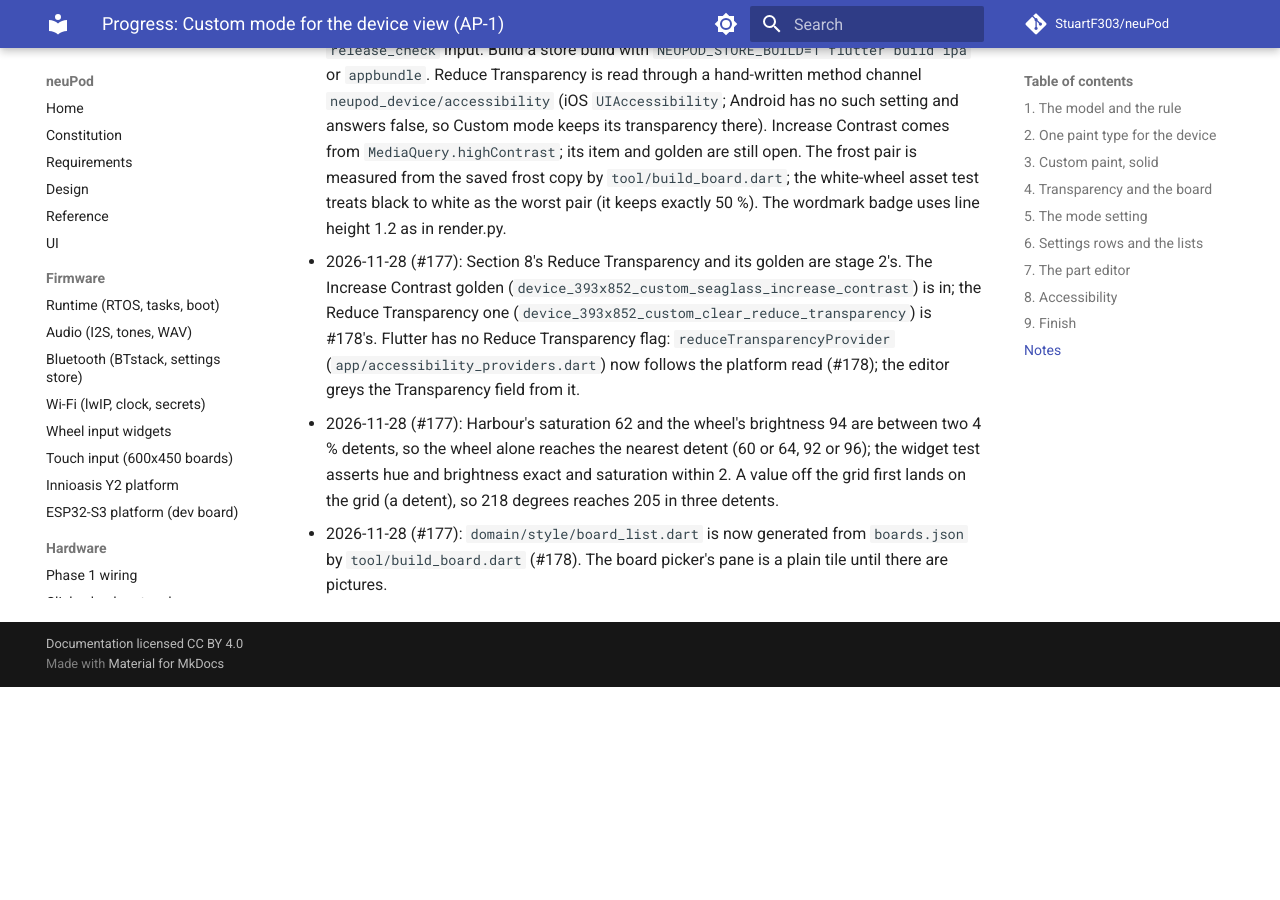
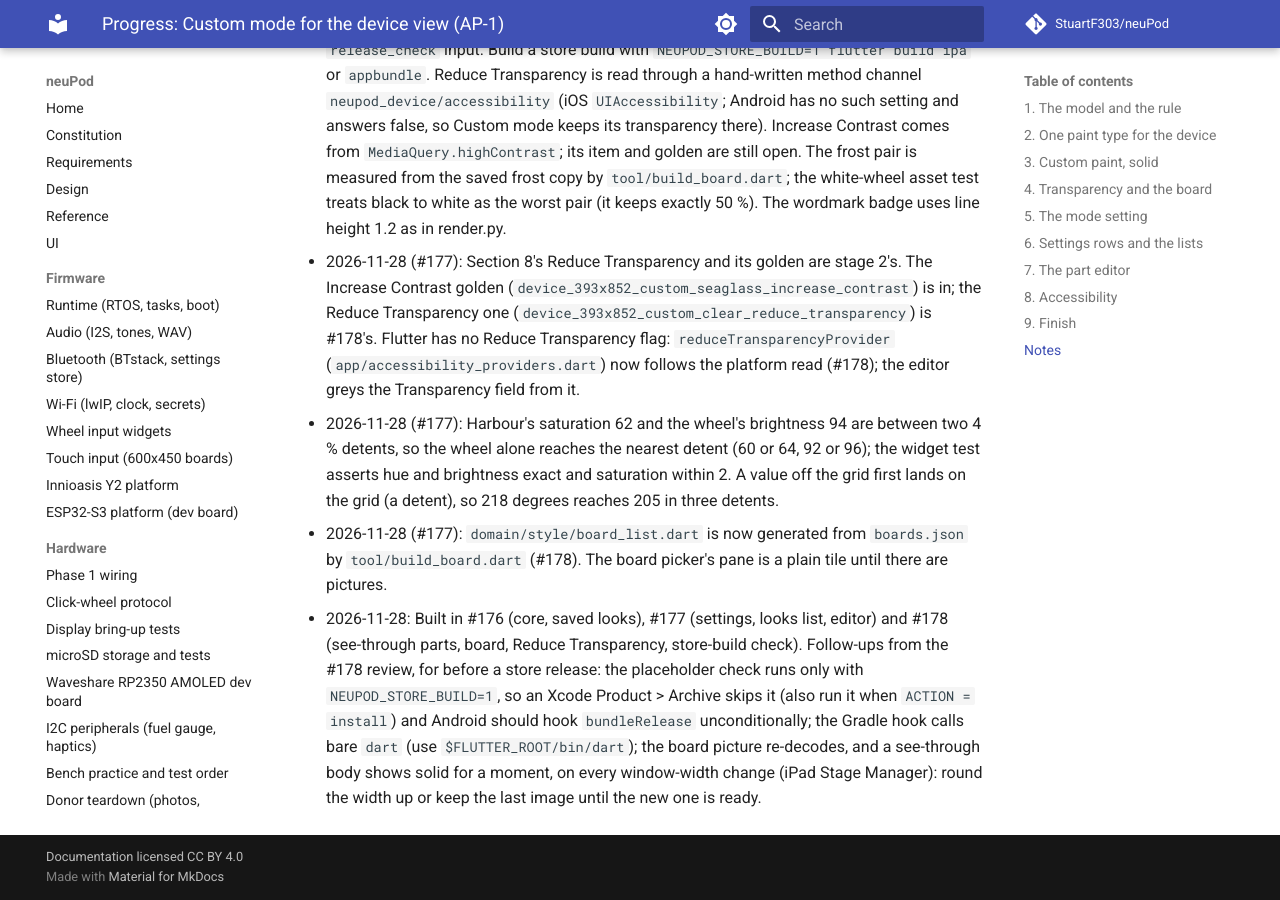
Before and after one commit to StuartF303/neuPod, an MkDocs documentation site: the page built from docs/design/2026-11-25-app-custom-mode/PROGRESS.md, in a window 1280 px wide and 900 px high, scrolled down 3283 px. Built offline with MkDocs 1.6.1 and Material for MkDocs 9.7.7, drawn with Linux system fonts in a browser that asks for light colours; comment, search, counter and statistics services are not loaded; before the commit the page ends 3970 px from its top, so only the background shows below that.

Commit message:
docs(design): Custom mode built; store-check and iPad follow-ups from the #178 review (#179)
Co-authored-by: Stuart Fraser <stuart@wallet.services>
Co-authored-by: Claude Opus 5.5 <noreply@anthropic.com>

```diff
--- a/docs/design/2026-11-25-app-custom-mode/PROGRESS.md
+++ b/docs/design/2026-11-25-app-custom-mode/PROGRESS.md
@@ -90,3 +90,9 @@ Every item means: unit and golden tests pass, `flutter analyze` is clean, and no
   reaches the nearest detent (60 or 64, 92 or 96); the widget test asserts hue and brightness exact and saturation within 2.
   A value off the grid first lands on the grid (a detent), so 218 degrees reaches 205 in three detents.
 - 2026-11-28 (#177): `domain/style/board_list.dart` is now generated from `boards.json` by `tool/build_board.dart` (#178). The board picker's pane is a plain tile until there are pictures.
+- 2026-11-28: Built in #176 (core, saved looks), #177 (settings, looks list, editor) and #178 (see-through parts,
+  board, Reduce Transparency, store-build check). Follow-ups from the #178 review, for before a store release:
+  the placeholder check runs only with `NEUPOD_STORE_BUILD=1`, so an Xcode Product > Archive skips it (also run it
+  when `ACTION = install`) and Android should hook `bundleRelease` unconditionally; the Gradle hook calls bare `dart`
+  (use `$FLUTTER_ROOT/bin/dart`); the board picture re-decodes, and a see-through body shows solid for a moment, on
+  every window-width change (iPad Stage Manager): round the width up or keep the last image until the new one is ready.
```
